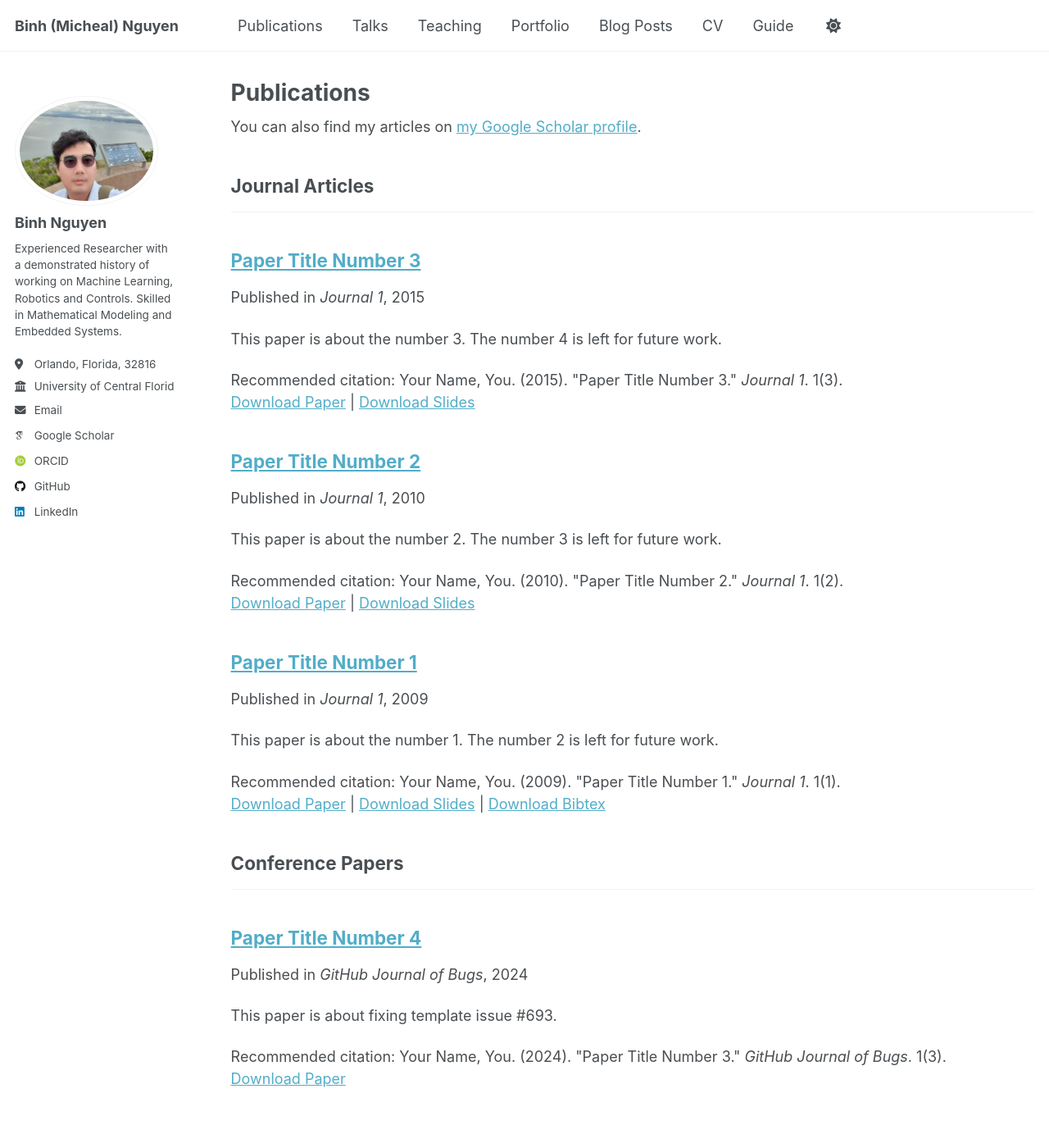
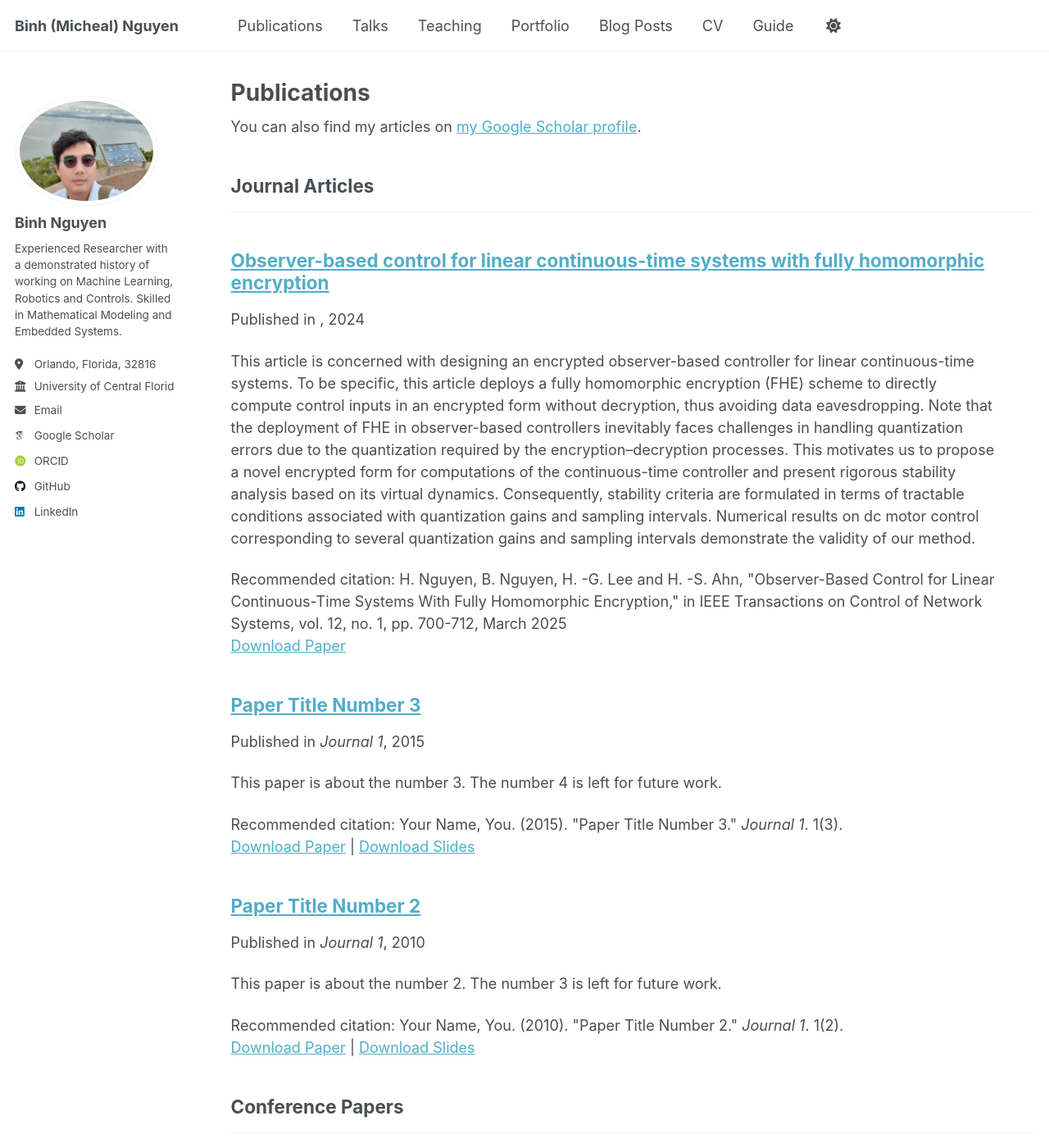
Before and after one commit to EasternBoy/EasternBoy.github.io, a Jekyll site: the page built from _pages/publications.html, in a window 1280 px wide and 1400 px high. Shown: the whole window at 82% size. Built offline with Jekyll 4.4.1, drawn with Linux system fonts in a browser that asks for light colours; some web fonts are replaced.

Commit message:
Publication

```diff
--- a/_publications/2009-10-01-paper-title-number-1.md
+++ /dev/null
@@ -1,14 +0,0 @@
----
-title: "Paper Title Number 1"
-collection: publications
-category: manuscripts
-permalink: /publication/2009-10-01-paper-title-number-1
-excerpt: 'This paper is about the number 1. The number 2 is left for future work.'
-date: 2009-10-01
-venue: 'Journal 1'
-slidesurl: 'http://academicpages.github.io/files/slides1.pdf'
-paperurl: 'http://academicpages.github.io/files/paper1.pdf'
-bibtexurl: 'http://academicpages.github.io/files/bibtex1.bib'
-citation: 'Your Name, You. (2009). &quot;Paper Title Number 1.&quot; <i>Journal 1</i>. 1(1).'
----
-The contents above will be part of a list of publications, if the user clicks the link for the publication than the contents of section will be rendered as a full page, allowing you to provide more information about the paper for the reader. When publications are displayed as a single page, the contents of the above "citation" field will automatically be included below this section in a smaller font.
--- /dev/null
+++ b/_publications/Obs-Ctrl-LTI-FHE.md
@@ -0,0 +1,14 @@
+---
+title: "Observer-based control for linear continuous-time systems with fully homomorphic encryption"
+collection: publications
+category: manuscripts
+permalink: /publication/Obs-Ctrl-LTI-FHE
+excerpt: 'This article is concerned with designing an encrypted observer-based controller for linear continuous-time systems. To be specific, this article deploys a fully homomorphic encryption (FHE) scheme to directly compute control inputs in an encrypted form without decryption, thus avoiding data eavesdropping. Note that the deployment of FHE in observer-based controllers inevitably faces challenges in handling quantization errors due to the quantization required by the encryption–decryption processes. This motivates us to propose a novel encrypted form for computations of the continuous-time controller and present rigorous stability analysis based on its virtual dynamics. Consequently, stability criteria are formulated in terms of tractable conditions associated with quantization gains and sampling intervals. Numerical results on dc motor control corresponding to several quantization gains and sampling intervals demonstrate the validity of our method.'
+date: 2024-05-15
+# venue: 'IEEE Transactions on Control of Network Systems'
+# slidesurl: 'http://academicpages.github.io/files/slides1.pdf'
+paperurl: 'https://ieeexplore.ieee.org/abstract/document/10531062'
+# bibtexurl: 'http://academicpages.github.io/files/bibtex1.bib'
+citation: 'H. Nguyen, B. Nguyen, H. -G. Lee and H. -S. Ahn, "Observer-Based Control for Linear Continuous-Time Systems With Fully Homomorphic Encryption," in IEEE Transactions on Control of Network Systems, vol. 12, no. 1, pp. 700-712, March 2025'
+---
+The contents above will be part of a list of publications, if the user clicks the link for the publication than the contents of section will be rendered as a full page, allowing you to provide more information about the paper for the reader. When publications are displayed as a single page, the contents of the above "citation" field will automatically be included below this section in a smaller font.
```
Also changed, not shown: _pages/about.md (+3 -3 lines).
